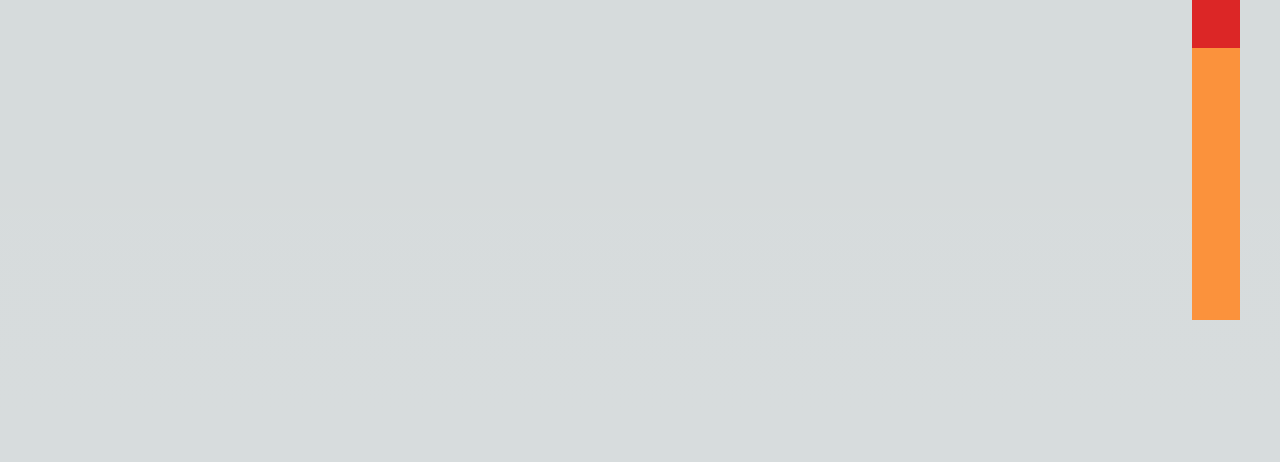
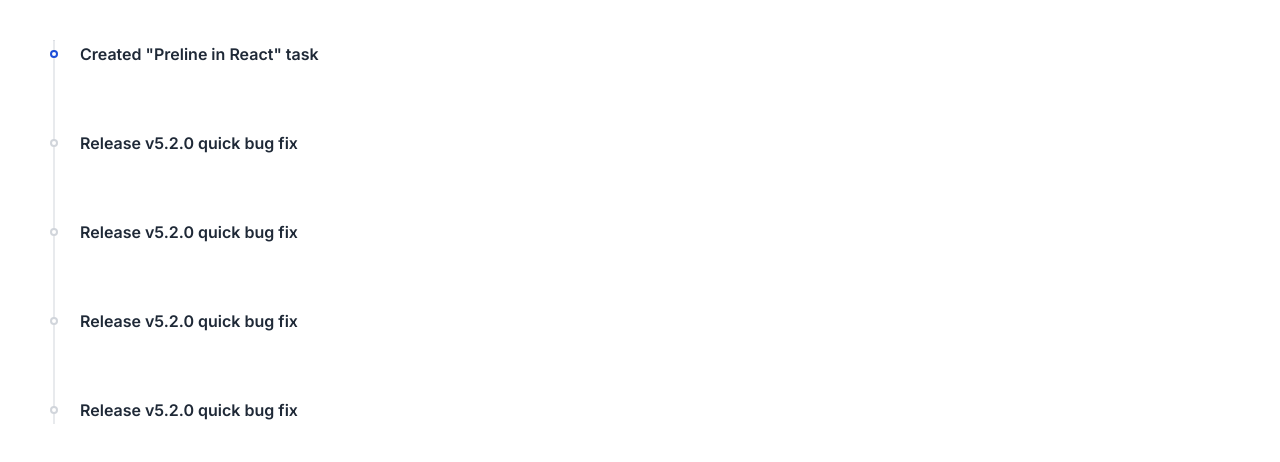
Before and after one commit to madsapce1112/customScrollSlider, a Next.js app: page / in a window 1280 px wide. Shown: the top 462 px of the page. Built offline with nearby package versions, Linux system fonts and the light colour scheme.

Commit message:
feat: add scroll line and animation

```diff
--- a/src/app/page.tsx
+++ b/src/app/page.tsx
@@ -1,53 +1,129 @@
 "use client";
 import gsap from "gsap";
-import { Draggable, ScrollTrigger } from "gsap/all";
-import { useEffect, useLayoutEffect, useRef } from "react";
+import { ScrollToPlugin, ScrollTrigger } from "gsap/all";
+import { useEffect, useLayoutEffect, useState } from "react";
 
-gsap.registerPlugin(Draggable, ScrollTrigger);
+gsap.registerPlugin(ScrollToPlugin, ScrollTrigger);
 export default function Home() {
+  const [scrollProgress, setScrollProgress] = useState<string>("");
+  const [maxScroll, setMaxScroll] = useState<number>(0);
   const useIsomorphicLayoutEffect =
     typeof window !== "undefined" ? useLayoutEffect : useEffect;
 
   useIsomorphicLayoutEffect(() => {
-    let scrollTween = gsap.to("#customScrollbar", {
-      y: 300,
-      ease: "none",
+    gsap.to("#customScrollbar", {
       scrollTrigger: {
         start: 0,
         end: "max",
-        scrub: 1,
-      },
-    });
-
-    Draggable.create("#customScrollbar", {
-      type: "y",
-      bounds: "#customScroll",
-      throwProps: true,
-      onPress() {
-        scrollTween.scrollTrigger.disable(false);
-      },
-      onDrag() {
-        let progress = gsap.utils.normalize(this.minY, this.maxY, this.y);
-        let to = 15000 * progress;
-        scrollTo(0, to);
-      },
-      onRelease() {
-        let progress = gsap.utils.normalize(this.minY, this.maxY, this.y);
-        scrollTween.scrollTrigger.enable();
-        scrollTween.progress(progress);
+        onUpdate: (self) => {
+          setMaxScroll(self.end);
+          setScrollProgress(self.progress.toFixed(2));
+        },
       },
     });
   }, []);
 
+  const handleStepClick = (progress: number) => {
+    gsap.to(window, { duration: 1, scrollTo: { y: progress * maxScroll } });
+  };
+
   return (
-    <main className="min-h-screen relative">
-      <div style={{ height: "15000px" }}></div>
+    <main className="min-h-screen relative bg-white">
+      <div style={{ height: "15000px" }} id="allTags"></div>
 
       <div
         id="customScroll"
-        className="fixed right-10 top-0 z-[99999999px] h-80 w-12 bg-orange-400"
+        className="fixed left-10 top-10 h-96 flex flex-col justify-between after:absolute after:top-0 after:bottom-0  after:start-3.5 after:w-px after:-translate-x-[0.5px] after:bg-gray-300"
       >
-        <div id="customScrollbar" className="h-12 w-12 bg-red-600"></div>
+        <hr
+          className="bg-blue-700 w-0.5 start-[13px] absolute transition-all duration-500"
+          style={{ height: `${Number(scrollProgress) * 100}%` }}
+        />
+        <div className="flex gap-x-3" onClick={() => handleStepClick(0)}>
+          <div className="relative z-10 w-7 h-7 flex justify-center items-center">
+            <div
+              className={`w-2 h-2 rounded-full bg-white border-2  group-hover:border-gray-600 ${
+                Number(scrollProgress) >= 0
+                  ? "border-blue-700"
+                  : "border-gray-300"
+              }`}
+            ></div>
+          </div>
+
+          <div className="grow pt-0.5">
+            <h3 className="flex gap-x-1.5 font-semibold text-gray-800">
+              Created "Preline in React" task
+            </h3>
+          </div>
+        </div>
+        <div className="flex gap-x-3" onClick={() => handleStepClick(0.25)}>
+          <div className="relative z-10 w-7 h-7 flex justify-center items-center">
+            <div
+              className={`w-2 h-2 rounded-full bg-white border-2  group-hover:border-gray-600 ${
+                Number(scrollProgress) >= 0.25
+                  ? "border-blue-700"
+                  : "border-gray-300"
+              }`}
+            ></div>
+          </div>
+
+          <div className="grow pt-0.5">
+            <h3 className="flex gap-x-1.5 font-semibold text-gray-800">
+              Release v5.2.0 quick bug fix
+            </h3>
+          </div>
+        </div>
+        <div className="flex gap-x-3" onClick={() => handleStepClick(0.5)}>
+          <div className="relative z-10 w-7 h-7 flex justify-center items-center">
+            <div
+              className={`w-2 h-2 rounded-full bg-white border-2  group-hover:border-gray-600 ${
+                Number(scrollProgress) >= 0.5
+                  ? "border-blue-700"
+                  : "border-gray-300"
+              }`}
+            ></div>
+          </div>
+
+          <div className="grow pt-0.5">
+            <h3 className="flex gap-x-1.5 font-semibold text-gray-800">
+              Release v5.2.0 quick bug fix
+            </h3>
+          </div>
+        </div>
+        <div className="flex gap-x-3" onClick={() => handleStepClick(0.75)}>
+          <div className="relative z-10 w-7 h-7 flex justify-center items-center">
+            <div
+              className={`w-2 h-2 rounded-full bg-white border-2  group-hover:border-gray-600 ${
+                Number(scrollProgress) >= 0.75
+                  ? "border-blue-700"
+                  : "border-gray-300"
+              }`}
+            ></div>
+          </div>
+
+          <div className="grow pt-0.5">
+            <h3 className="flex gap-x-1.5 font-semibold text-gray-800">
+              Release v5.2.0 quick bug fix
+            </h3>
+          </div>
+        </div>
+        <div className="flex gap-x-3" onClick={() => handleStepClick(1)}>
+          <div className="relative z-10 w-7 h-7 flex justify-center items-center">
+            <div
+              className={`w-2 h-2 rounded-full bg-white border-2  group-hover:border-gray-600 ${
+                Number(scrollProgress) >= 1
+                  ? "border-blue-700"
+                  : "border-gray-300"
+              }`}
+            ></div>
+          </div>
+
+          <div className="grow pt-0.5">
+            <h3 className="flex gap-x-1.5 font-semibold text-gray-800">
+              Release v5.2.0 quick bug fix
+            </h3>
+          </div>
+        </div>
       </div>
     </main>
   );
```
